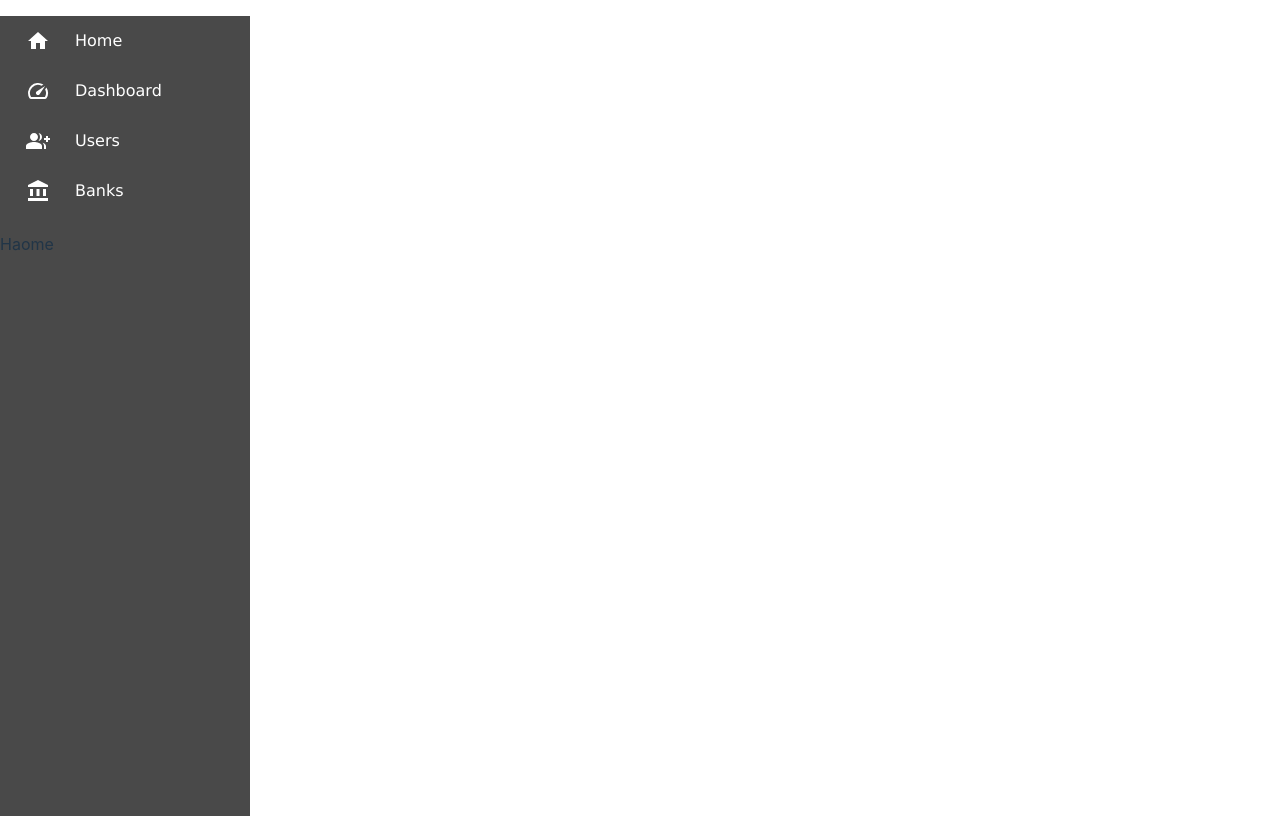
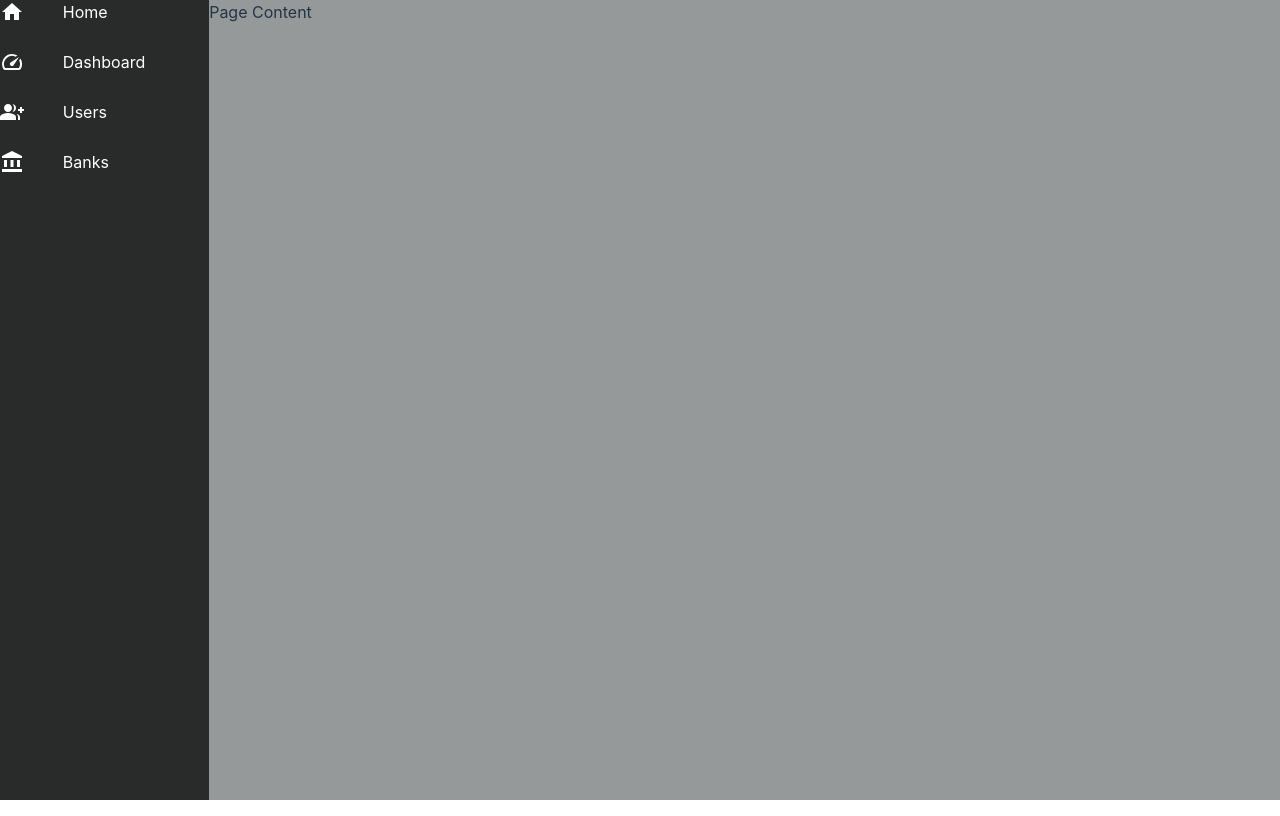
Before and after one commit to RahulAnandh/react_app, a React (Vite) app: page / in a window 1280 px wide. Built offline with nearby package versions, Linux system fonts and the light colour scheme.

Commit message:
Side bar

```diff
--- /dev/null
+++ b/src/components/layout/index.css
@@ -0,0 +1,13 @@
+.layout_page {
+  display: flex;
+  height: 100%;
+  width: 100vw;
+}
+.side_bar {
+  width: 250px;
+  background-color: rgb(41, 42, 42);
+}
+.page_content {
+  width: 100%;
+  background-color: rgb(150, 153, 153);
+}
--- a/src/components/layout/index.tsx
+++ b/src/components/layout/index.tsx
@@ -1,24 +1,13 @@
-import { BrowserRouter, Routes, Route } from "react-router-dom";
+import "./index.css";
 import NavBarIndex from "../nav_bar";
-import HomeIndex from "../home";
-import NoPageIndex from "../no_page";
-import UsersIndex from "../users";
-import BanksIndex from "../banks";
-import DashboardIndex from "../dashboard";
-
 const LayoutIndex = () => {
   return (
-    <BrowserRouter>
-      <Routes>
-        <Route path="/" element={<NavBarIndex />}>
-          <Route index element={<HomeIndex />} />
-          <Route path="dashboard" element={<DashboardIndex />} />
-          <Route path="users" element={<UsersIndex />} />
-          <Route path="banks" element={<BanksIndex />} />
-          <Route path="*" element={<NoPageIndex />} />
-        </Route>
-      </Routes>
-    </BrowserRouter>
+    <div className="layout_page">
+      <div className="side_bar">
+        <NavBarIndex />
+      </div>
+      <div className="page_content">Page Content</div>
+    </div>
   );
 };
 export default LayoutIndex;
--- a/src/components/nav_bar/index.css
+++ b/src/components/nav_bar/index.css
@@ -1,37 +1,11 @@
-.side_bar {
-  height: 100%;
-  background-color: rgb(73, 73, 73);
-  width: 250px;
+.side_bar_row {
+  display: flex;
+  color: #fff;
+  height: 50px;
 }
-.nav_bar_list {
-  height: auto;
-  width: 100%;
-  padding: 0;
+.side_bar_row #icon {
+  width: 30%;
 }
-.nav_bar_list .nav_bar_row {
-  width: 100%;
-  height: 50px;
-  list-style-type: none;
-  margin: 0%;
-  display: flex;
-  flex-direction: row;
-  justify-content: center;
-  align-items: center;
-  font-family: "Lucida Sans", "Lucida Sans Regular", "Lucida Grande",
-    "Lucida Sans Unicode", Geneva, Verdana, sans-serif;
-  color: #fff;
+.side_bar_row #title {
+  width: 70%;
 }
-.nav_bar_list .nav_bar_row:hover {
-  background-color: rgb(52, 52, 52);
-}
-.nav_bar_row #nav_bar_icon {
-  flex: 30%;
-  display: grid;
-  place-items: center;
-}
-.nav_bar_row #nav_bar_title {
-  flex: 70%;
-}
-.nav_bar_list #active {
-  background-color: rgb(33, 32, 32);
-}
--- a/src/components/nav_bar/index.tsx
+++ b/src/components/nav_bar/index.tsx
@@ -6,31 +6,15 @@ import { useState } from "react";
 const NavBarIndex = () => {
   const [activeTitle, setActiveTitle] = useState("");
   return (
-    <div className="side_bar">
-      <nav>
-        <ul className="nav_bar_list">
-          {nav_bar_data.map((obj, key) => {
-            return (
-              <Link
-                to={obj.link}
-                key={key}
-                onClick={() => {
-                  setActiveTitle(obj.link);
-                }}
-              >
-                <li
-                  className="nav_bar_row"
-                  id={activeTitle == obj.link ? "active" : ""}
-                >
-                  <div id="nav_bar_icon"> {obj.icon}</div>
-                  <div id="nav_bar_title"> {obj.title}</div>
-                </li>
-              </Link>
-            );
-          })}
-        </ul>
-      </nav>
-      <Outlet />
+    <div>
+      {nav_bar_data.map((obj, key) => {
+        return (
+          <div className="side_bar_row" key={key}>
+            <div id="icon">{obj.icon}</div>
+            <div id="title">{obj.title}</div>
+          </div>
+        );
+      })}
     </div>
   );
 };
```
